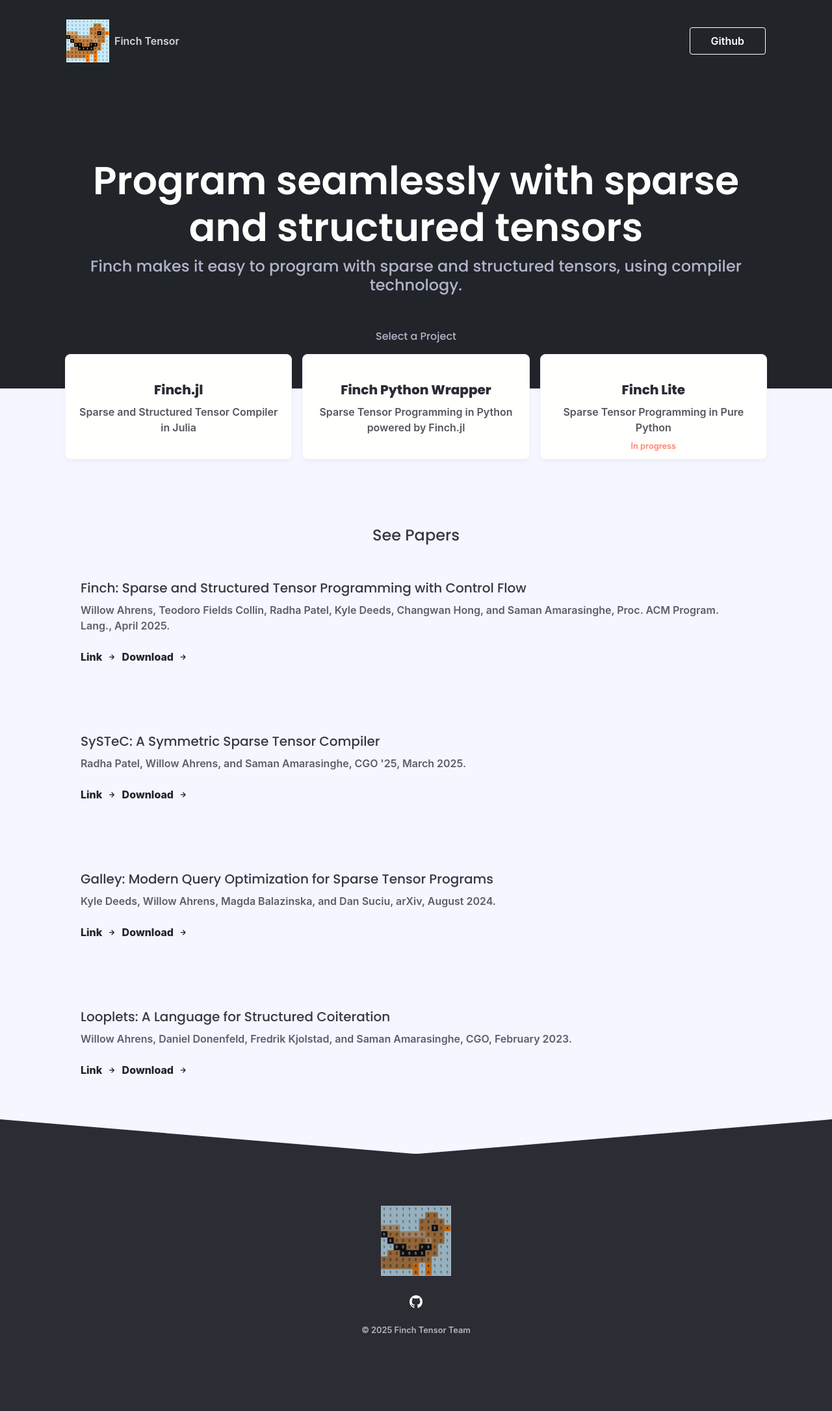
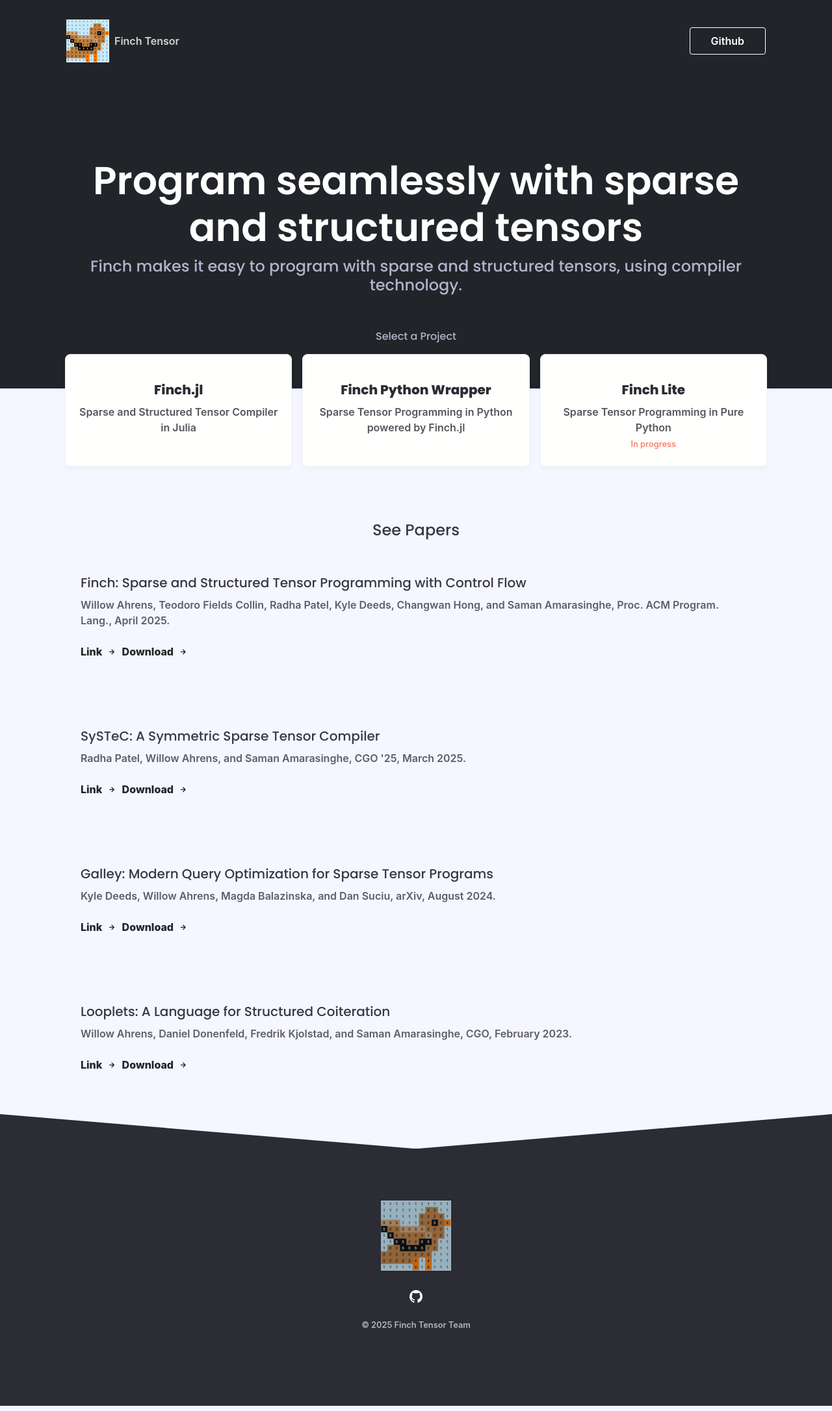
Before and after one commit to finch-tensor/finch-tensor.github.io, a Jekyll site: the page built from index.html, in a window 1280 px wide. Shown: the whole page at 65% size. Built offline with Jekyll 4.4.1, drawn with Linux system fonts in a browser that asks for light colours; nearby versions of some CDN libraries; some web fonts are replaced; comment, search, counter and statistics services are not loaded.

Commit message:
Fix `in progress` badge

```diff
--- a/_data/project_list.yml
+++ b/_data/project_list.yml
@@ -2,12 +2,12 @@
   name: Finch.jl
   link: https://finch-tensor.github.io/Finch.jl/
   description: Sparse and Structured Tensor Compiler in Julia
-  extra:
+  extra: "&nbsp;"
 finch-tensor-python:
   name: Finch Python Wrapper
   link: https://github.com/finch-tensor/finch-tensor-python
   description: Sparse Tensor Programming in Python powered by Finch.jl
-  extra:
+  extra: "&nbsp;"
 finch-tensor-lite:
   name: Finch Lite
   link: https://github.com/finch-tensor/finch-tensor-lite
--- a/_scss/_cards.scss
+++ b/_scss/_cards.scss
@@ -69,7 +69,7 @@
     padding-bottom: 0;
 
     &:last-child {
-      padding-bottom: $layout-spacing-lg;
+      padding-bottom: $layout-spacing-lg / 2;
     }
   }
 
--- a/index.html
+++ b/index.html
@@ -19,9 +19,9 @@
                 <div class="card-body text-center my-4">
                   <h5 class="text-bold">{{ page_project.name }}</h5>
                   <p class="m-1">{{ page_project.description }}</p>
+                  <p style="color:Tomato;" class="text-small text-center mb-0 mt-1">{{ page_project.extra }}</p>
                 </div>
               </div>
-              <p style="color:Tomato; margin-top: -40px; margin-bottom: 40px;" class="text-small text-center">{{ page_project.extra }}</p>
             </a>
           </div>
           {% endfor %}
```
